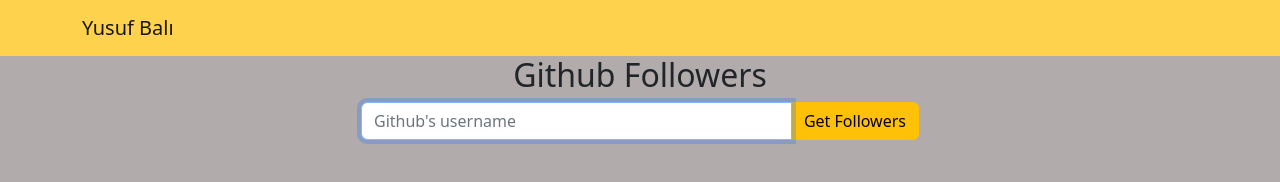
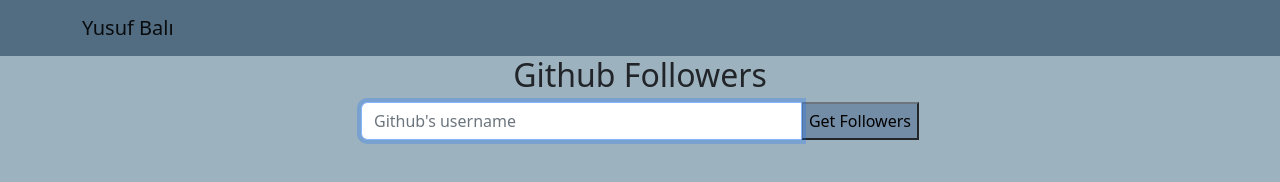
Before and after one commit to yusufbali13/006-Github-Followers, a plain HTML site: page index.html in a window 1280 px wide. Drawn offline with nearby package versions, Linux system fonts and the light colour scheme.

Commit message:
finished

```diff
--- a/index.html
+++ b/index.html
@@ -11,10 +11,13 @@
     />
     <title>Followers</title>
   </head>
-  <body style="background-color: rgb(177, 171, 171)">
-    <nav class="navbar container-fluid" style="background-color: #ffd24d">
+  <body style="background-color: #9db2bf">
+    <nav class="navbar container-fluid" style="background-color: #526d82">
       <div class="container">
-        <a class="navbar-brand" href="https://github.com/yusufbali13"
+        <a
+          class="navbar-brand"
+          href="https://github.com/yusufbali13"
+          target="_blank"
           >Yusuf Balı</a
         >
       </div>
@@ -34,7 +37,12 @@
             id="searchText"
             autofocus
           />
-          <button class="btn btn-warning" type="button" id="button">
+          <button
+            class="border-secondary"
+            style="background-color: #748da6"
+            type="button"
+            id="button"
+          >
             Get Followers
           </button>
         </div>
```
